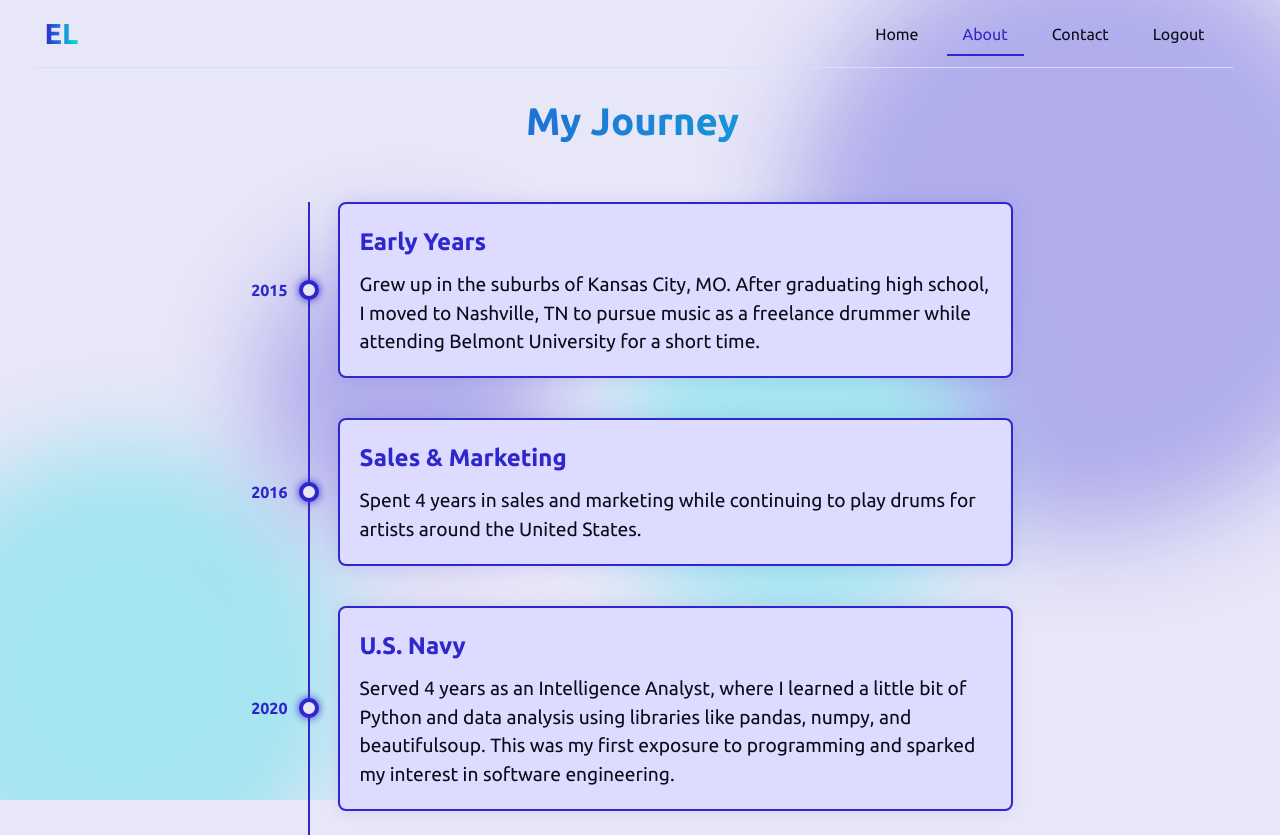
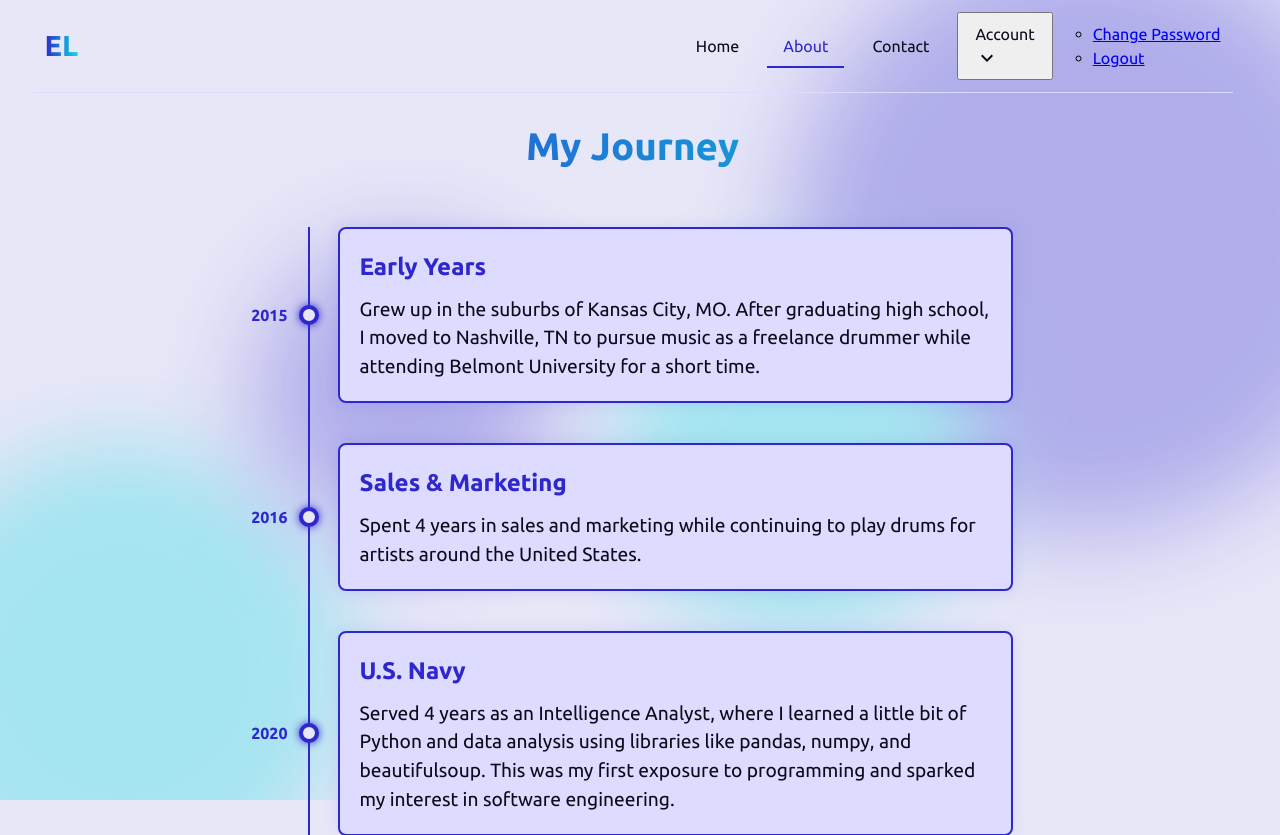
Before and after one commit to NotNotEvan/basic-flask-resume, a Flask app: page /about in a window 1280 px wide. Shown: the top 835 px of the page. Run offline with Flask 3, Linux system fonts and the light colour scheme; the visitor is signed in with stand-in values (Sample User, id 1).

Commit message:
Add dropdown navbar item

```diff
--- a/templates/macros/navbar.html
+++ b/templates/macros/navbar.html
@@ -18,8 +18,21 @@
       </a>
     </li>
     {% endfor %}
-    <li class="nav-item">
-      <a href="{{ url_for('logout') }}" class="nav-link">Logout</a>
+    <li class="nav-item dropdown">
+      <button class="nav-link dropdown-toggle">
+        Account
+        <svg class="dropdown-arrow" width="24" height="24" viewBox="0 0 24 24">
+          <path d="M16.59 8.59L12 13.17 7.41 8.59 6 10l6 6 6-6z" fill="currentColor"/>
+        </svg>
+      </button>
+      <ul class="dropdown-menu">
+        <li>
+          <a href="{{ url_for('update_password') }}" class="dropdown-item">Change Password</a>
+        </li>
+        <li>
+          <a href="{{ url_for('logout') }}" class="dropdown-item">Logout</a>
+        </li>
+      </ul>
     </li>
   </ul>
 </nav>
```
Also changed, not shown: 1 other file.
